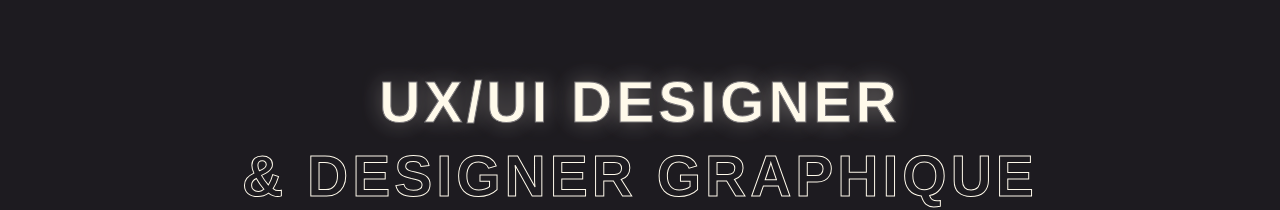
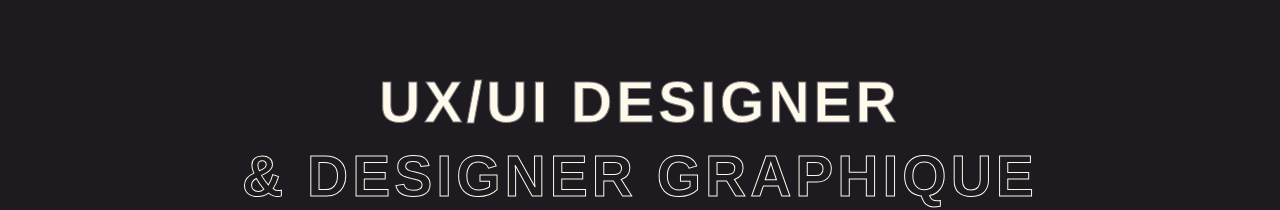
Before and after one commit to Sydney-D0SSOU/Bilal, a Next.js app: page / in a window 1280 px wide. Shown: the part 202-412 px from the top of the page. Built offline with nearby package versions, Linux system fonts and the light colour scheme; a web font is replaced by a local one.

Commit message:
hero section chic

```diff
--- a/src/components/sections/hero-section.tsx
+++ b/src/components/sections/hero-section.tsx
@@ -234,10 +234,6 @@ function HeroButton({
 const titleShared =
   "font-display font-bold text-[57px] leading-[64px] tracking-[4px] text-center whitespace-nowrap transition-all duration-300 max-md:text-[36px] max-md:leading-[44px] max-md:tracking-[2px] max-md:whitespace-normal max-sm:text-[28px] max-sm:leading-[36px]";
 
-const goldenGlow = {
-  textShadow: "0 0 20px rgba(255,250,235,0.35), 0 0 60px rgba(255,250,235,0.12)",
-} as const;
-
 const noGlow = { textShadow: "none" } as const;
 
 function HeroTitle() {
@@ -253,7 +249,7 @@ function HeroTitle() {
               ? "[-webkit-text-stroke:1px_#FFFAEB] text-transparent"
               : "[-webkit-text-stroke:1px_#797679] text-golden",
           )}
-          style={swapped ? noGlow : goldenGlow}
+          style={noGlow}
         >
           UX/UI DESIGNER
         </h1>
@@ -263,7 +259,7 @@ function HeroTitle() {
             "[-webkit-text-stroke:1px_#FFFAEB] cursor-pointer",
             swapped ? "text-golden" : "text-transparent"
           )}
-          style={swapped ? goldenGlow : noGlow}
+          style={noGlow}
           onMouseEnter={() => setSwapped(true)}
           onMouseLeave={() => setSwapped(false)}
         >
```
